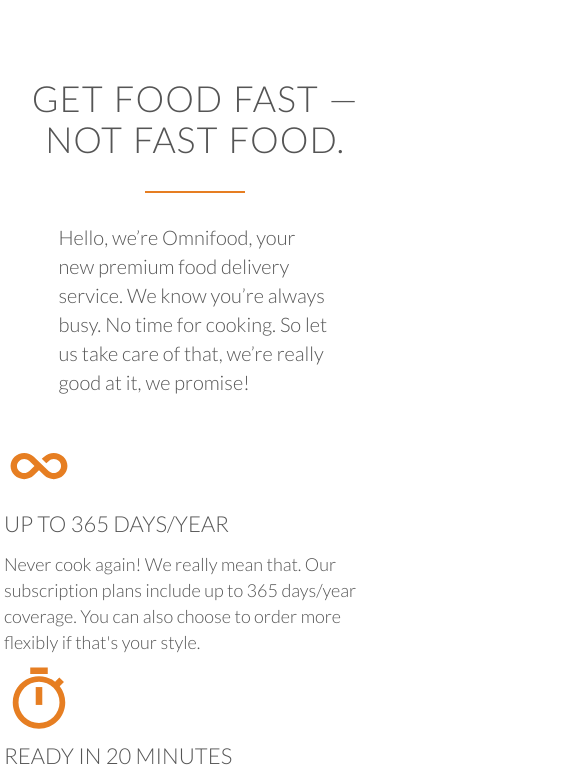
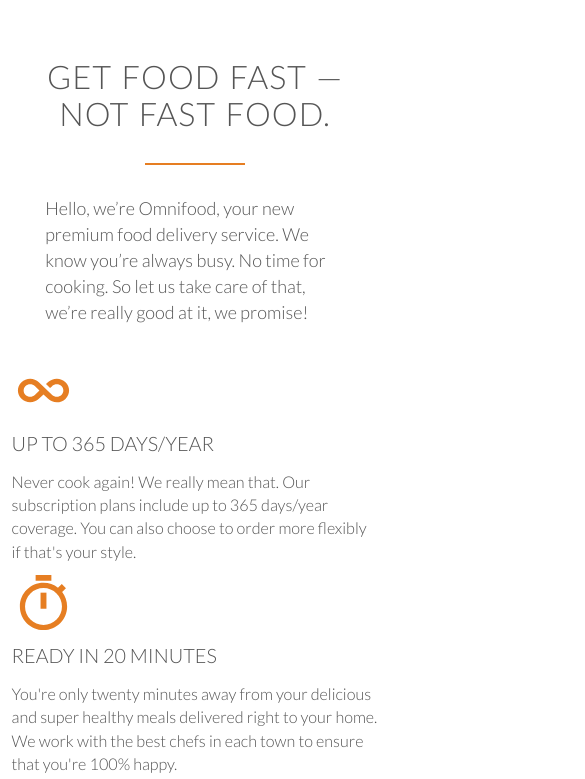
Before and after one commit to JoeScho/omnifood, a plain HTML site: page index.html in a window 390 px wide. Shown: the part 846-1625 px from the top of the page, 585 px wide, since content can reach past the window. Drawn offline with nearby package versions, Linux system fonts and the light colour scheme.

Commit message:
media queries

```diff
--- a/index.html
+++ b/index.html
@@ -2,11 +2,13 @@
 <html lang="en">
 
 <head>
+  <title>Omnifood</title>
+  <meta name="viewport" content="width=device-width, initial-scale=1.0">
   <link rel="stylesheet" type="text/css" href="vendors/css/normalize.css">
   <link rel="stylesheet" type="text/css" href="vendors/css/grid.css">
   <link rel="stylesheet" type="text/css" href="resources/css/style.css">
+  <link rel="stylesheet" type="text/css" href="resources/css/queries.css">
   <link href="https://fonts.googleapis.com/css?family=Lato:100,300,300i,400" rel="stylesheet">
-  <title>Omnifood</title>
 </head>
 
 <body>
--- /dev/null
+++ b/resources/css/queries.css
@@ -0,0 +1,26 @@
+@media only screen and (max-width: 480px) {}
+
+@media only screen and (max-width: 767px) {}
+
+@media only screen and (max-width: 1023px) {
+    body {
+        font-size: 18px;
+    }
+    section {
+        padding: 60px 0;
+    }
+    .long-copy {
+        width: 80%;
+        margin-left: 10%;
+    }
+}
+
+@media only screen and (max-width: 1200px) {
+    .hero-text-box {
+        width: 100%;
+        padding: 0 2%;
+    }
+    .row {
+        padding: 0 2%;
+    }
+}
```
